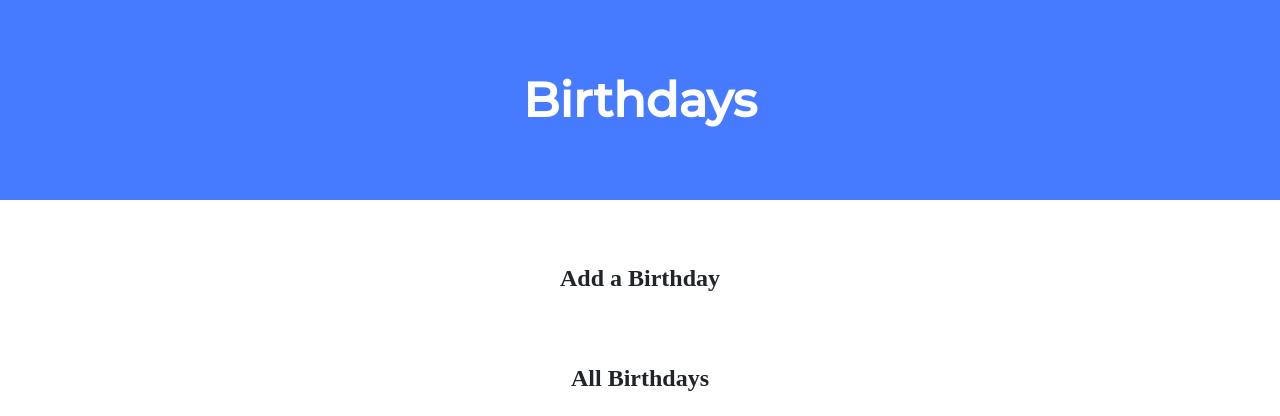
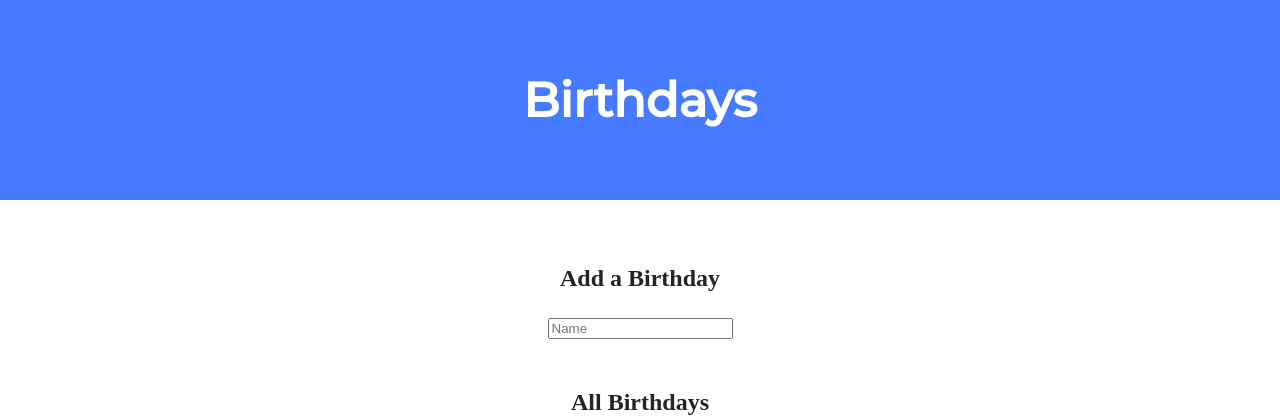
Before and after one commit to tushark28/CS50, a Flask app: page / in a window 1280 px wide. Shown: the top 416 px of the page. Run offline with Flask 2, Linux system fonts and the light colour scheme; some libraries are stand-ins or nearby versions.

Commit message:
Fri, Sep 23, 2022, 9:11 AM +00:00

```diff
--- a/cs50x/birthdays/templates/index.html
+++ b/cs50x/birthdays/templates/index.html
@@ -16,7 +16,7 @@
                 <h2>Add a Birthday</h2>
                 <!-- TODO: Create a form for users to submit a name, a month, and a day -->
                 <form method="post">
-
+                    <input autocomplete="off" required name="name" placeholder="Name">
                 </form>
             </div>
 
```
